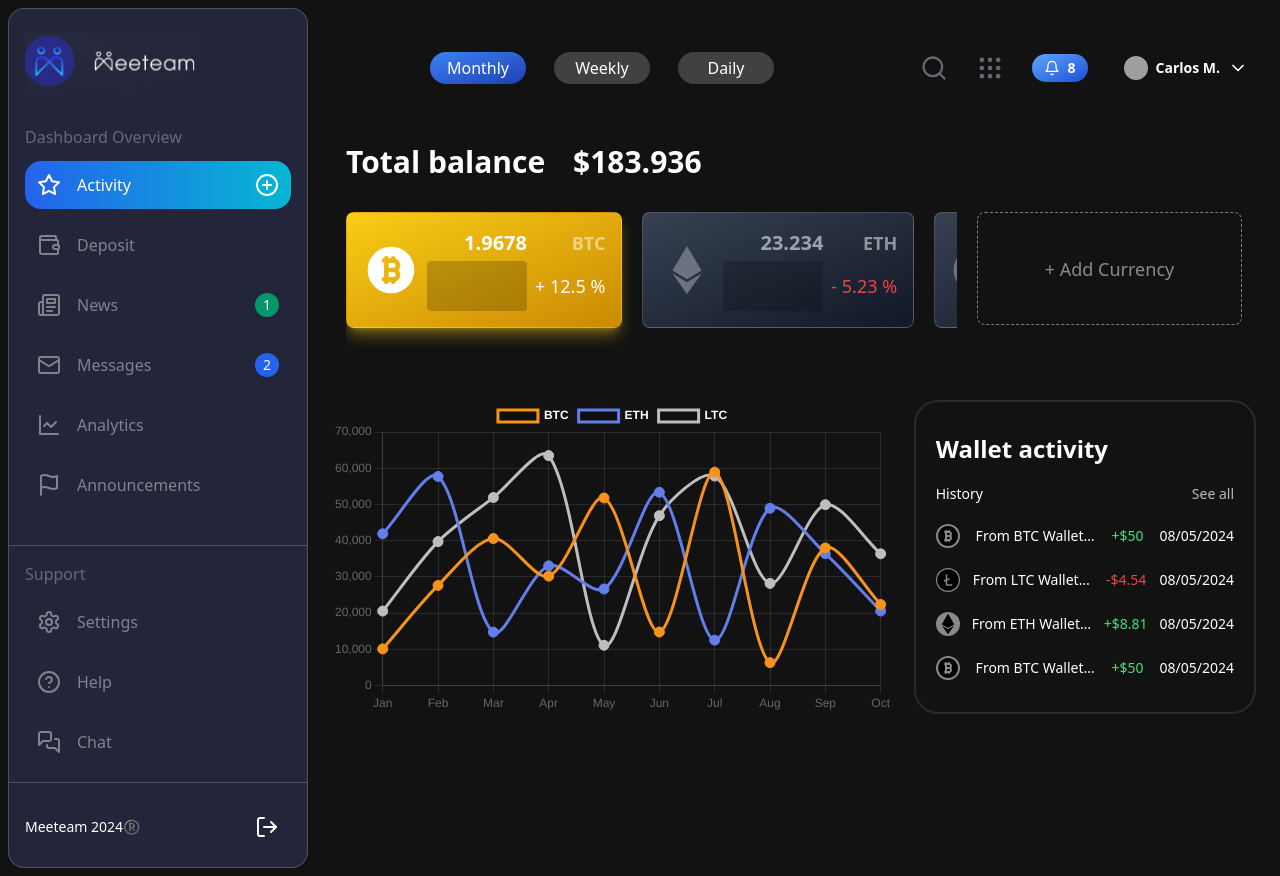
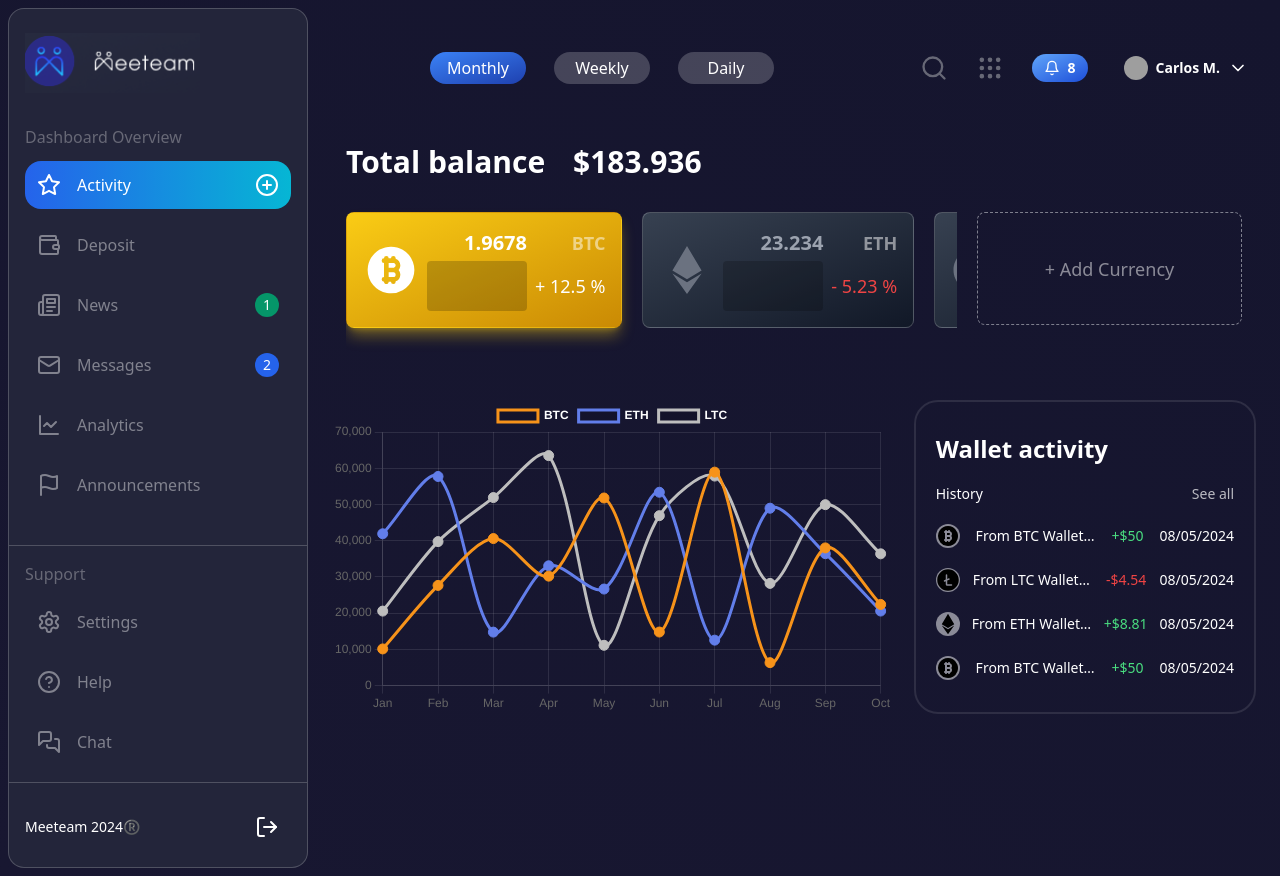
Before and after one commit to Franklin361/test-dashboard, a React (Vite) app: page / in a window 1280 px wide. Built offline with nearby package versions, Linux system fonts and the light colour scheme; grey boxes are pictures that could not be loaded.

Commit message:
style: :lipstick: change body background color

```diff
--- a/package.json
+++ b/package.json
@@ -15,7 +15,8 @@
     "react": "^18.2.0",
     "react-chartjs-2": "^5.2.0",
     "react-dom": "^18.2.0",
-    "react-router-dom": "^6.23.1"
+    "react-router-dom": "^6.23.1",
+    "usehooks-ts": "^3.1.0"
   },
   "devDependencies": {
     "@types/react": "^18.2.51",
--- a/src/index.css
+++ b/src/index.css
@@ -9,7 +9,7 @@
 }
 
 body{
-  @apply min-h-screen;
+  @apply min-h-screen bg-gradient-to-tr to-[#15152e] from-[#181731];
 }
 
 @layer components {
```
Also changed, not shown: 1 other file (tests, documents, lock files or other folders).
